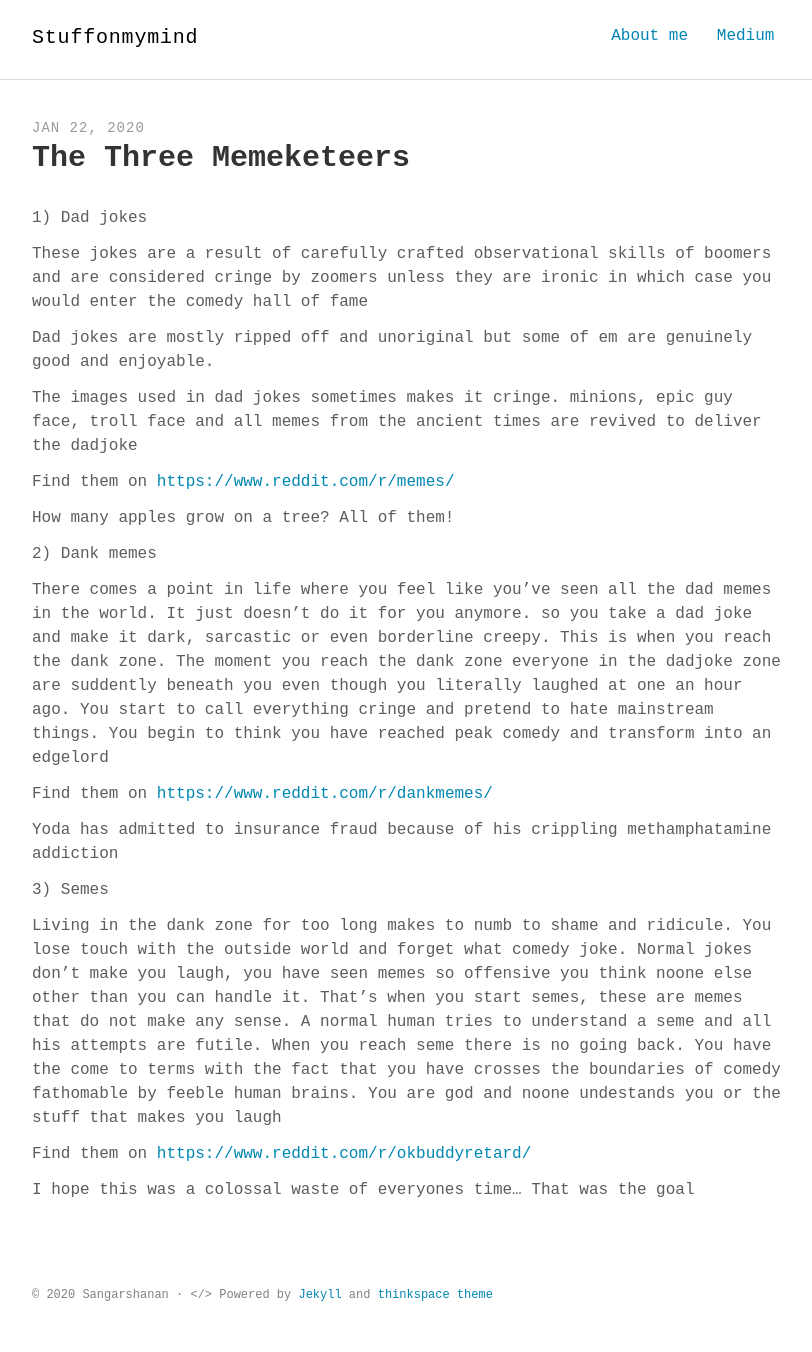
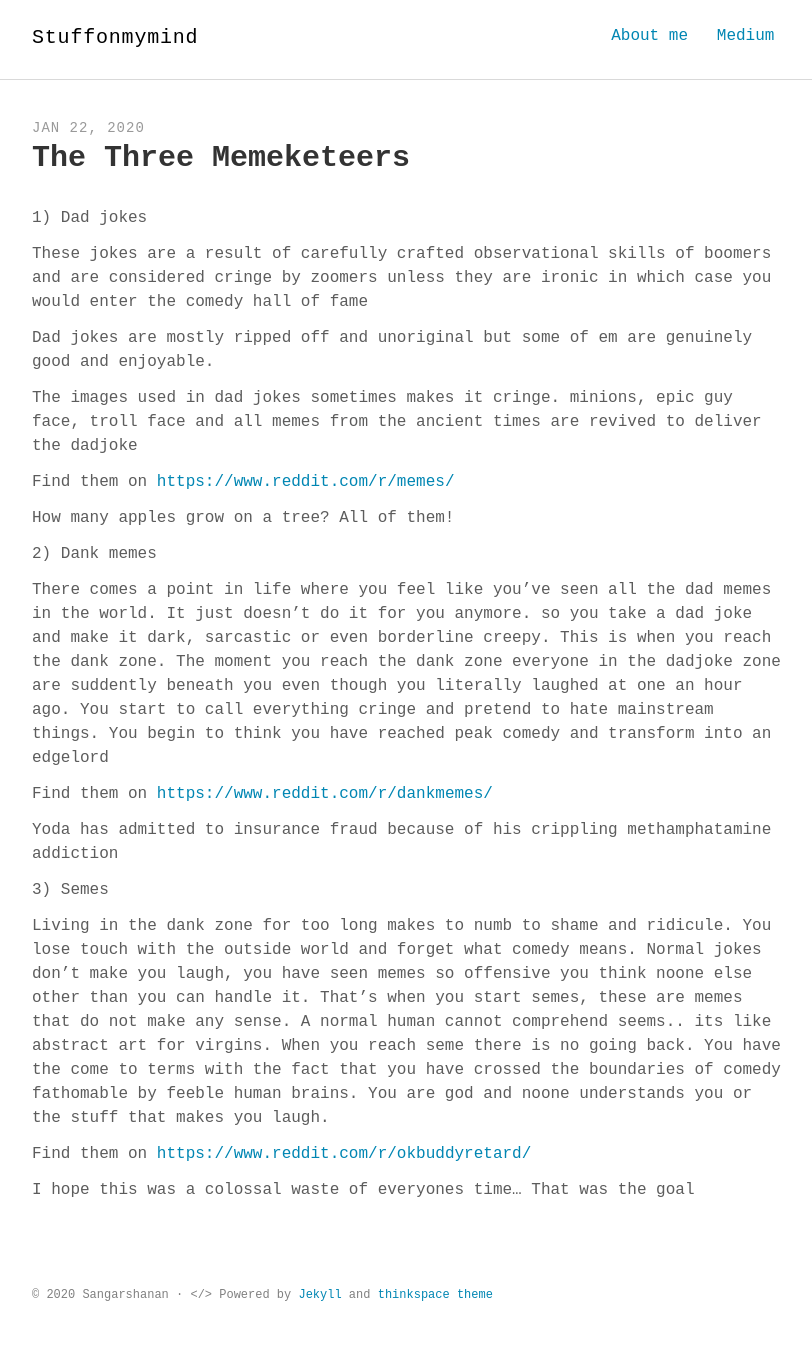
Before and after one commit to Sangarshanan/sangarshanan.github.io, a Jekyll site: the page built from _posts/2020-01-22-meme-making.md, in a window 1280 px wide. Shown: the whole page, without its empty margins (232-1044 px from the left). Built offline with Jekyll 4.4.1, drawn with Linux system fonts in a browser that asks for light colours; some web fonts are replaced.

Commit message:
Update 2020-01-22-meme-making.md

```diff
--- a/_posts/2020-01-22-meme-making.md
+++ b/_posts/2020-01-22-meme-making.md
@@ -28,7 +28,7 @@ Yoda has admitted to insurance fraud because of his crippling methamphatamine ad
 
 3) Semes
 
-Living in the dank zone for too long makes to numb to shame and ridicule. You lose touch with the outside world and forget what comedy joke. Normal jokes don't make you laugh, you have seen memes so offensive you think noone else other than you can handle it. That's when you start semes, these are memes that do not make any sense. A normal human tries to understand a seme and all his attempts are futile. When you reach seme there is no going back. You have the come to terms with the fact that you have crosses the boundaries of comedy fathomable by feeble human brains. You are god and noone undestands you or the stuff that makes you laugh
+Living in the dank zone for too long makes to numb to shame and ridicule. You lose touch with the outside world and forget what comedy means. Normal jokes don't make you laugh, you have seen memes so offensive you think noone else other than you can handle it. That's when you start semes, these are memes that do not make any sense. A normal human cannot comprehend seems.. its like abstract art for virgins. When you reach seme there is no going back. You have the come to terms with the fact that you have crossed the boundaries of comedy fathomable by feeble human brains. You are god and noone understands you or the stuff that makes you laugh.
 
 Find them on <https://www.reddit.com/r/okbuddyretard/>
 
```
